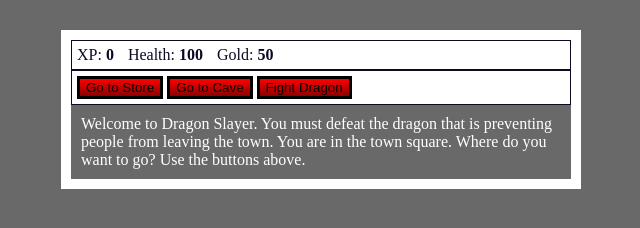
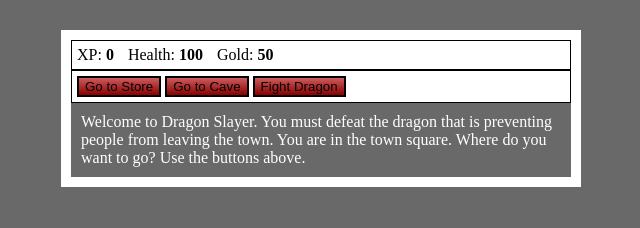
Before and after one commit to CoghillB/RPG, a website: page GameUI.html in a window 1280 px wide. Shown: the whole page, without its empty margins (319-959 px from the left). Drawn offline with Linux system fonts and the light colour scheme.

Commit message:
Update styles for better consistency and readability
Standardized border and text colors to black for consistency. Adjusted button gradient and border width for improved visual alignment.

```diff
--- a/styles.css
+++ b/styles.css
@@ -13,20 +13,20 @@ body {
     max-height: 400px;
     background-color: #ffffff;
     color: #ffffff;
-    margin: 30px auto 0px;
+    margin: 30px auto 0;
     padding: 10px;
 }
 
 #controls,
 #stats {
-    border: 1px solid #0a0a23;
+    border: 1px solid black;
     padding: 5px;
-    color: #0a0a23;
+    color: black;
 }
 
 #monsterStats {
     display: none;
-    border: 1px solid #0a0a23;
+    border: 1px solid black;
     padding: 5px;
     color: #ffffff;
     background-color: #c70d0d;
@@ -40,6 +40,6 @@ button {
     cursor: pointer;
     color: black;
     background-color: darkred;
-    background-image: linear-gradient(red, darkred);
-    border: 3px solid black;;
+    background-image: linear-gradient(indianred, darkred);
+    border: 2px solid black;
 }
```
